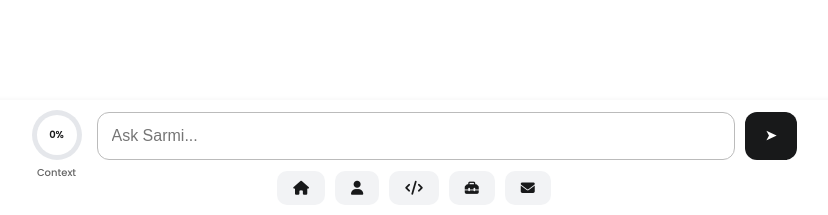
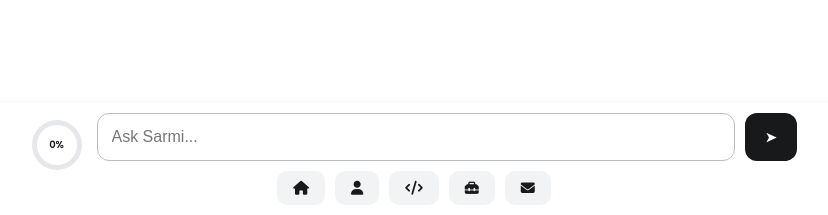
Before and after one commit to sarmi2325/Sarmitha_AI_Portfolio, a Flask app: page / in a window 1280 px wide. Shown: the part 585-800 px from the top of the page, without its empty margins (226-1054 px from the left). Run offline with Flask 3, Linux system fonts and the light colour scheme.

Commit message:
Update base.html

```diff
--- a/templates/base.html
+++ b/templates/base.html
@@ -40,7 +40,7 @@
       <div class="context-coverage-circle" id="contextCoverage">
         <div class="coverage-text">0%</div>
       </div>
-      <div class="coverage-label">Context</div>
+      <div class="coverage-label"></div>
     </div>
 
     <div class="input-wrapper">
```
